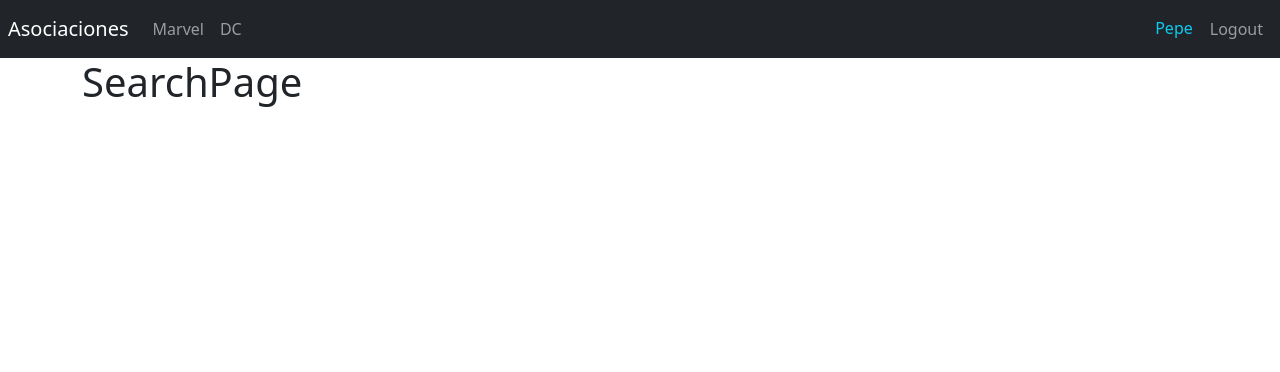
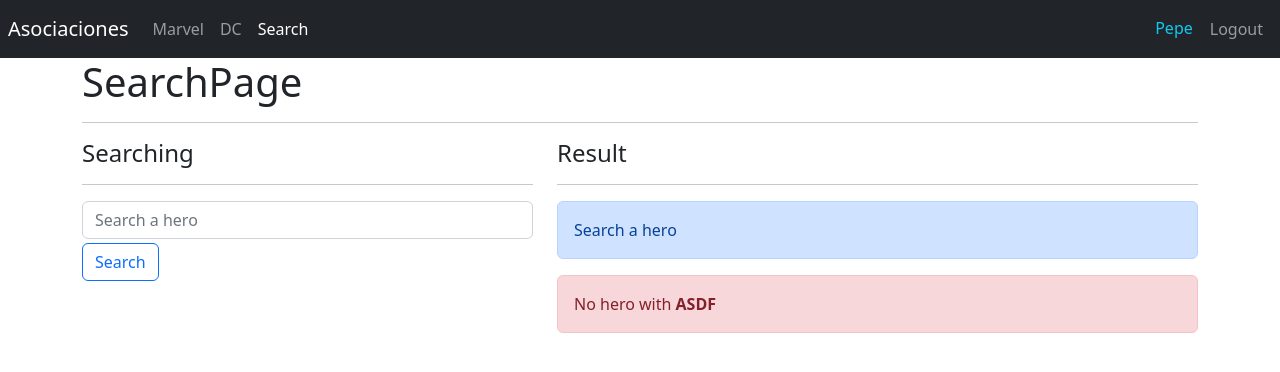
Before and after one commit to arieladasme/heroes-spa, a React (Vite) app: page /search in a window 1280 px wide. Shown: the top 372 px of the page. Built offline with nearby package versions, Linux system fonts and the light colour scheme.

Commit message:
search page

```diff
--- a/src/heroes/pages/SearchPage.jsx
+++ b/src/heroes/pages/SearchPage.jsx
@@ -1,3 +1,35 @@
+import { HeroCard } from '../components'
 export const SearchPage = () => {
-  return <h1>SearchPage</h1>
+  return (
+    <>
+      <h1>SearchPage</h1>
+      <hr />
+
+      <div className="row">
+        <div className="col-5">
+          <h4>Searching</h4>
+          <hr />
+          <form action="">
+            <input
+              type="text"
+              placeholder="Search a hero"
+              className="form-control"
+              name="searchText"
+              autoComplete="off"
+            />
+            <button className="btn btn-outline-primary mt-1">Search</button>
+          </form>
+        </div>
+        <div className="col-7">
+          <h4>Result</h4>
+          <hr />
+          <div className="alert alert-primary">Search a hero</div>
+          <div className="alert alert-danger">
+            No hero with <b>ASDF</b>
+          </div>
+          {/*  <HeroCard {...hero}/> */}
+        </div>
+      </div>
+    </>
+  )
 }
--- a/src/ui/components/Navbar.jsx
+++ b/src/ui/components/Navbar.jsx
@@ -21,9 +21,14 @@
           >
             Marvel
           </NavLink>
-
           <NavLink className={({ isActive }) => `nav-link ${isActive ? 'active' : ''}`} to="/dc">
             DC
+          </NavLink>
+          <NavLink
+            className={({ isActive }) => `nav-link ${isActive ? 'active' : ''}`}
+            to="/search"
+          >
+            Search
           </NavLink>
         </div>
       </div>
```
